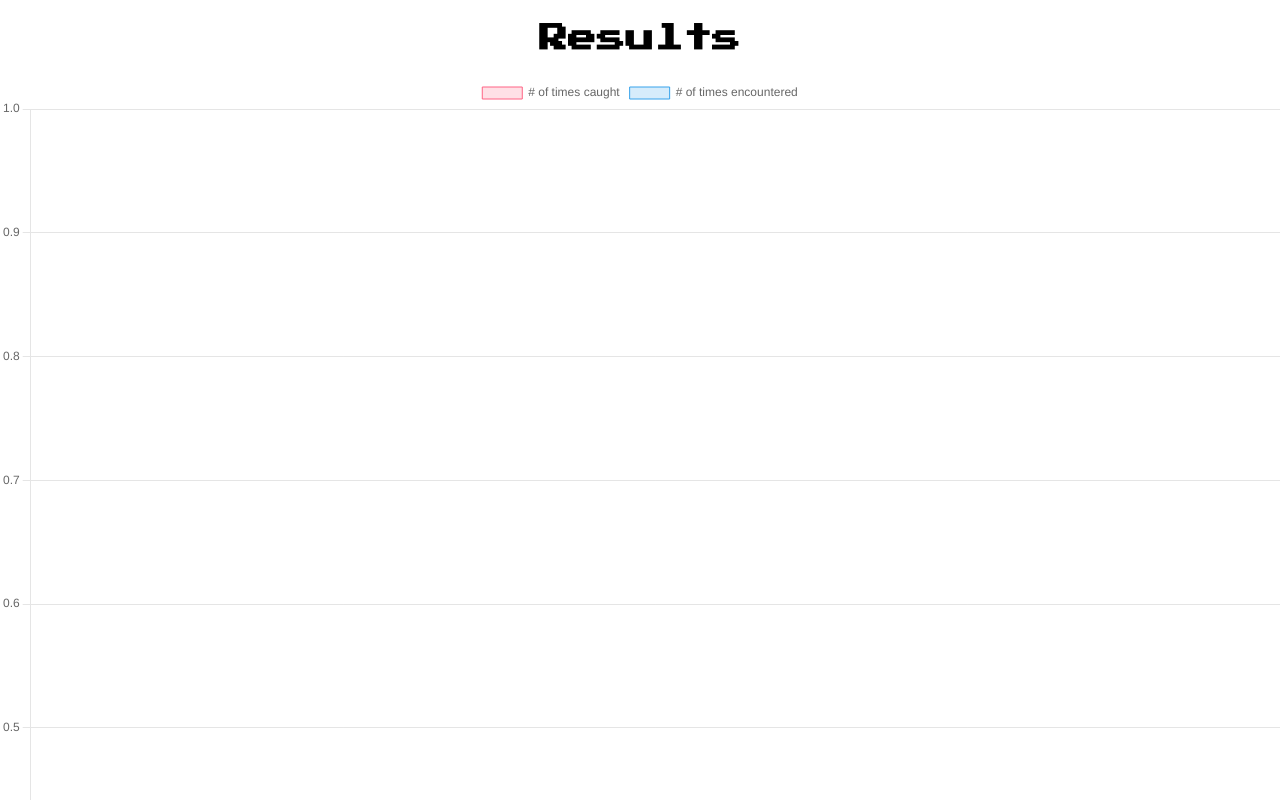
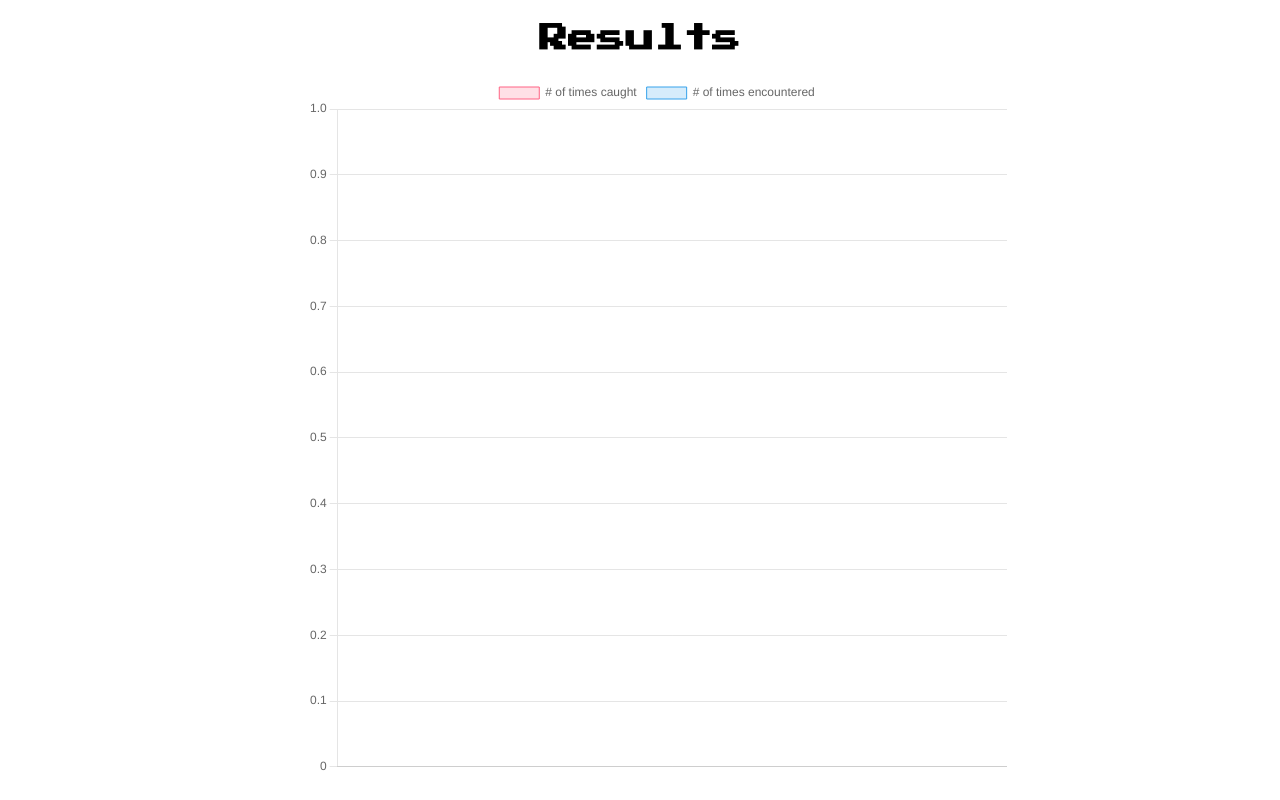
Before and after one commit to coding-neophyte/pokemon-catcher, a plain HTML site: page results/index.html in a window 1280 px wide. Shown: the top 800 px of the page. Drawn offline with nearby package versions, Linux system fonts and the light colour scheme.

Commit message:
restyling chart inside div

```diff
--- a/results/index.html
+++ b/results/index.html
@@ -16,8 +16,9 @@
 
 <body>
     <h2> Results </h2>
-    <canvas id="myChart" width="300" height="300"></canvas>
-
+    <div id="chart">
+        <canvas id="myChart" width="300" height="300"></canvas>
+    </div>
 
     <script src="./results.js" type="module"></script>
     <script src="https://cdn.jsdelivr.net/npm/chart.js"></script>
--- a/styles/style.css
+++ b/styles/style.css
@@ -143,7 +143,8 @@ h2{
     margin-left: 23% !important;
 } */
 
-#myChart {
-    width: 400px;
-    height: 400px;
+#chart {
+    width: 700px;
+    height: 500px;
+    margin-left: 24%;
 }
```
